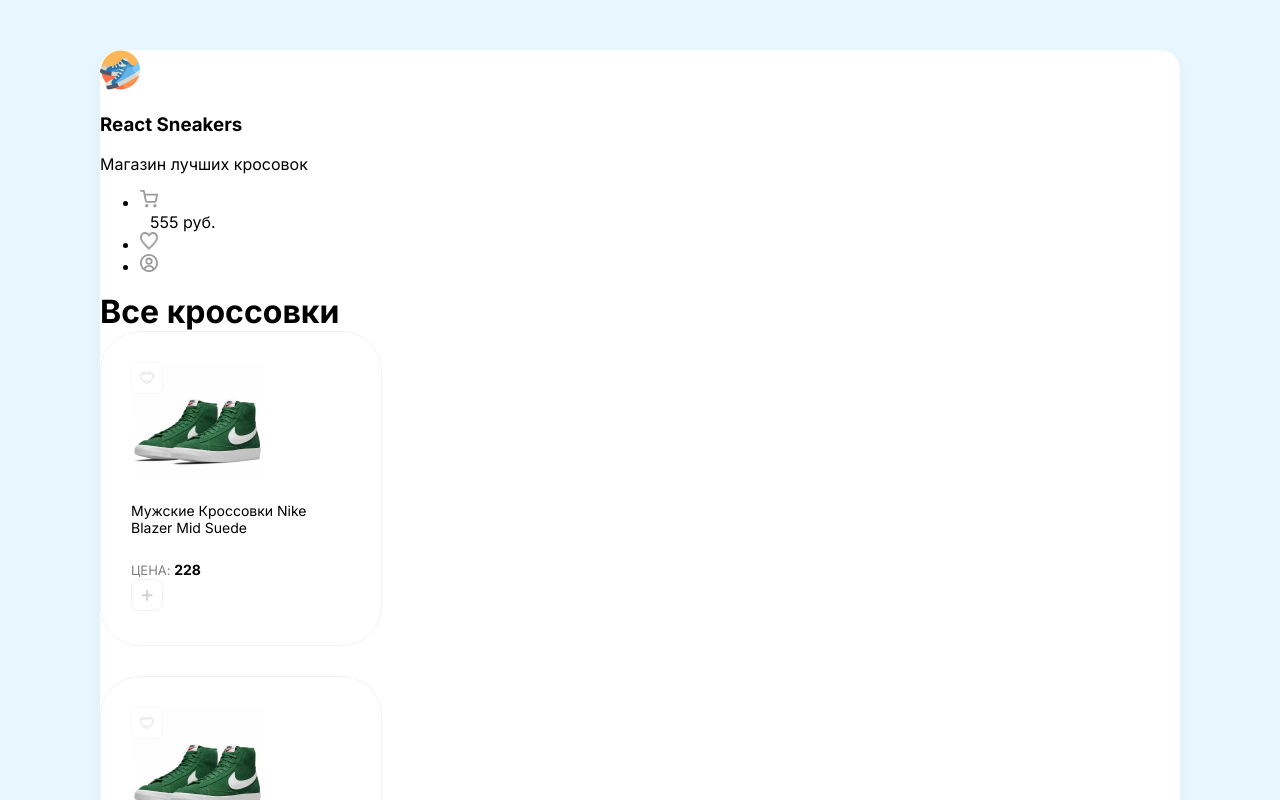
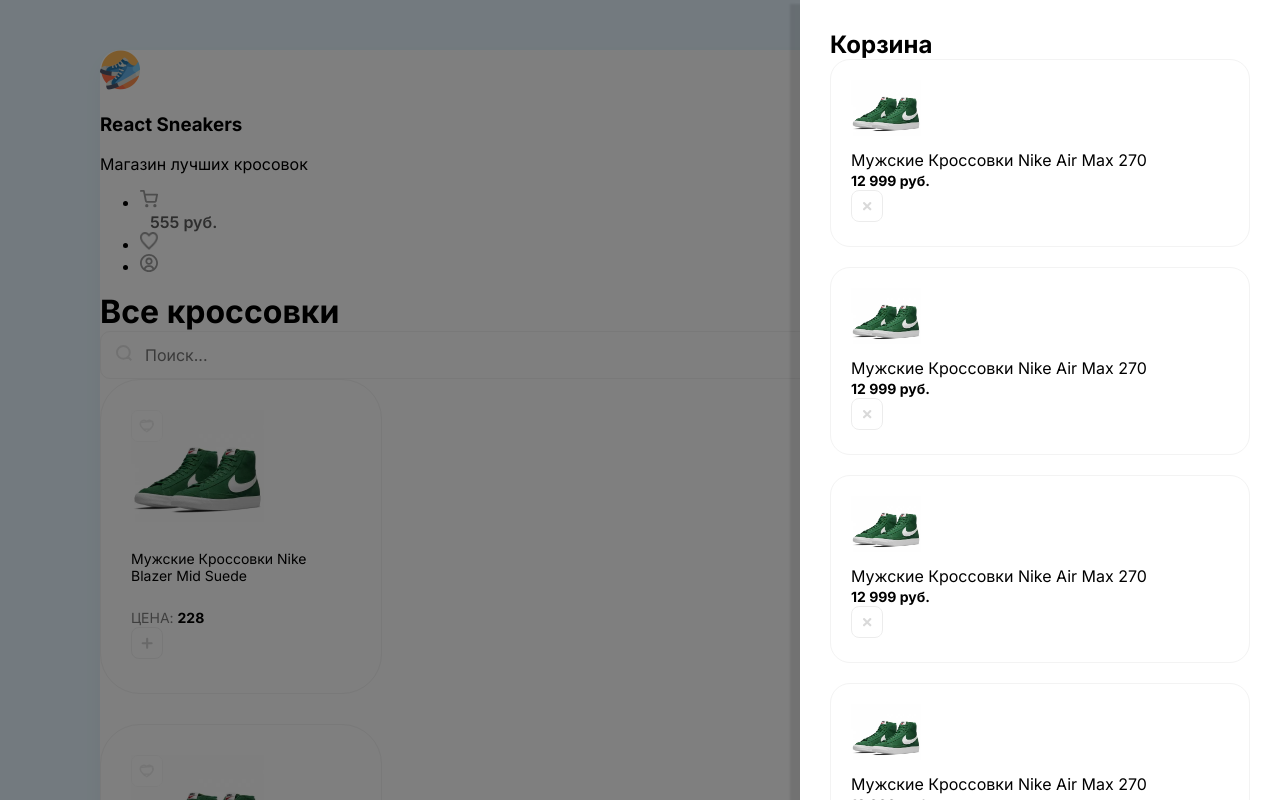
Before and after one commit to V1RUS06/sneakers-app, a React (Create React App) app: page / in a window 1280 px wide. Shown: the top 800 px of the page. Built offline with nearby package versions, Linux system fonts and the light colour scheme.

Commit message:
Сделал карточки в корзине

```diff
--- a/package.json
+++ b/package.json
@@ -11,6 +11,7 @@
     "@types/react": "^18.0.9",
     "@types/react-dom": "^18.0.4",
     "macro-css": "^1.0.5",
+    "node-sass": "^7.0.1",
     "react": "^18.1.0",
     "react-dom": "^18.1.0",
     "react-scripts": "5.0.1",
--- a/src/App.tsx
+++ b/src/App.tsx
@@ -1,13 +1,31 @@
 import React from "react";
 import { Header } from "./components/Header";
-import { SneakersCard } from "./components/Card";
+import { SneakersCard } from "./components/Card/CardSneakers";
+import { CardBasket } from "./components/Card/CardBasket";
 
 function App() {
   return (
     <div className="wrapper clear">
+      <div className="overlay">
+        <div className="drawer">
+          <h2 className="mb-30">Корзина</h2>
+          <div className="items">
+            <CardBasket />
+            <CardBasket />
+            <CardBasket />
+            <CardBasket />
+          </div>
+        </div>
+      </div>
       <Header />
       <div className="content p-40 ">
-        <h1>Все кроссовки</h1>
+        <div className="d-flex justify-between">
+          <h1>Все кроссовки</h1>
+          <div className="search-block">
+            <img src="/img/search.svg" alt="" />
+            <input type="text" placeholder="Поиск..." />
+          </div>
+        </div>
         <div className="d-flex flex-wrap mt-25">
           <SneakersCard />
           <SneakersCard />
--- /dev/null
+++ b/src/components/Card/CardBasket/CardBasket.scss
@@ -0,0 +1,34 @@
+.cartItem {
+  border: 1px solid #f3f3f3;
+  border-radius: 20px;
+  overflow: hidden;
+  padding: 20px;
+  margin-bottom: 20px;
+
+
+  .cartItemImg{
+    height: 70px;
+    width: 70px;
+    background-size: contain;
+    background-position: 0 -3px;
+    background-repeat: no-repeat;
+    margin-right: 20px;
+  }
+
+  p {
+    font-size: 16px;
+    margin: 0;
+  }
+  b {
+    font-size: 14px;
+  }
+  .removeBtn{
+    opacity: 0.5;
+    transition: opacity 0.15s ease-in-out;
+    cursor: pointer;
+
+    &:hover {
+      opacity: 1;
+    }
+  }
+}
--- /dev/null
+++ b/src/components/Card/CardBasket/index.tsx
@@ -0,0 +1,18 @@
+import React from "react";
+import "./CardBasket.scss";
+
+export const CardBasket = () => {
+  return (
+    <div className="cartItem d-flex align-center">
+      <div
+        className="cartItemImg"
+        style={{ backgroundImage: "url(img/sneakers/1.jpg)" }}
+      />
+      <div className="mr-20 flex">
+        <p className="mb-5">Мужские Кроссовки Nike Air Max 270</p>
+        <b>12 999 руб.</b>
+      </div>
+      <img className="removeBtn" src="/img/btn-remove.svg" alt="Remove" />
+    </div>
+  );
+};
--- a/src/components/Card/Card.module.scss
+++ b/src/components/Card/CardSneakers/CardSneakers.scss
@@ -25,13 +25,14 @@
   }
 
   span {
-    font-size: 13px;
+    font-size: 14px;
     text-transform: uppercase;
     opacity: 0.5;
   }
 
   b {
     font-size: 14px;
+    margin-top: 4px;
   }
 
   h5 {
--- a/src/components/Card/index.tsx
+++ b/src/components/Card/CardSneakers/index.tsx
@@ -1,5 +1,5 @@
 import React, { useState } from "react";
-import style from "./Card.module.scss";
+import "./CardSneakers.scss";
 
 export const SneakersCard = () => {
   const [isFavorite, setIsFavorite] = useState<boolean>(false);
@@ -9,8 +9,8 @@
   };
 
   return (
-    <div className={style.card}>
-      <div className={style.favorite}>
+    <div className="card">
+      <div className="favorite">
         <img
           src={isFavorite ? "..//img/liked.svg" : "/img/unliked.svg"}
           alt="Unliked"
@@ -24,7 +24,7 @@
           <span>Цена: </span>
           <b>228 </b>
         </div>
-        <img className={style.plus} src={"/img/btn-unchecked.svg"} alt="Plus" />
+        <img className="plus" src={"/img/btn-unchecked.svg"} alt="Plus" />
       </div>
     </div>
   );
--- a/src/components/Header/Header.scss
+++ b/src/components/Header/Header.scss
@@ -1,3 +1,5 @@
 .shop_current-price{
   margin-left: 10px;
+  font-weight: 600;
+  color: rgba(92, 92, 92, 1)
 }
--- a/src/index.scss
+++ b/src/index.scss
@@ -1,9 +1,14 @@
 body {
   margin: 0;
-  font-family: 'Inter', sans-serif;
+  font-family: 'Inter', system-ui;
   -webkit-font-smoothing: antialiased;
   -moz-osx-font-smoothing: grayscale;
   background-color: #e7f6ff;
+}
+
+* {
+  font-family: 'Inter', system-ui;
+
 }
 .wrapper {
   background: #ffffff;
@@ -17,3 +22,37 @@
     margin: 0;
   }
 }
+.search-block {
+  border: 1px solid #f3f3f3;
+  border-radius: 10px;
+  padding: 0 15px;
+
+  input {
+    border: 0;
+    padding: 13px;
+    font-size: 16px;
+    width: 200px;
+  }
+}
+.overlay {
+  position: absolute;
+  left: 0;
+  top: 0;
+  z-index: 1;
+  width: 100%;
+  height: 100%;
+  background-color: rgba(0, 0, 0, .5);
+}
+.drawer {
+  position: absolute;
+  width: 420px;
+  height: 100%;
+  right: 0;
+  background: #ffffff;
+  box-shadow: -10px 4px 2px rgba(0, 0, 0, .1);
+  padding: 30px;
+
+  h2 {
+    margin: 0;
+  }
+}
```
Also changed, not shown: 1 other file (tests, documents, lock files or other folders).
